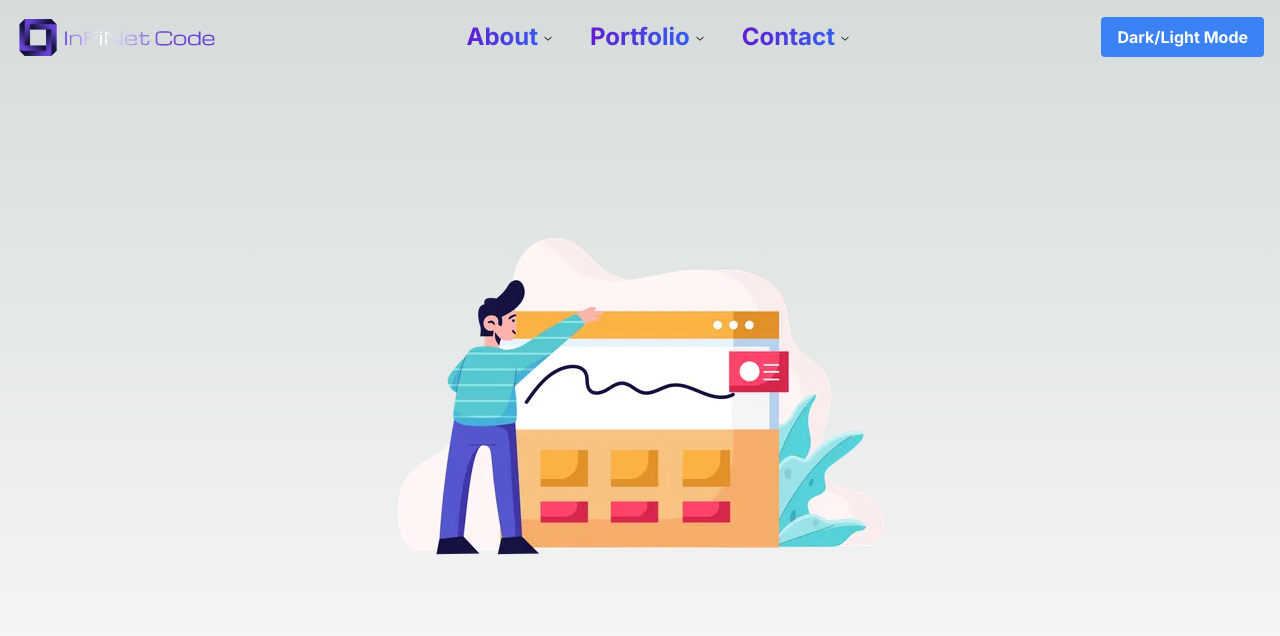
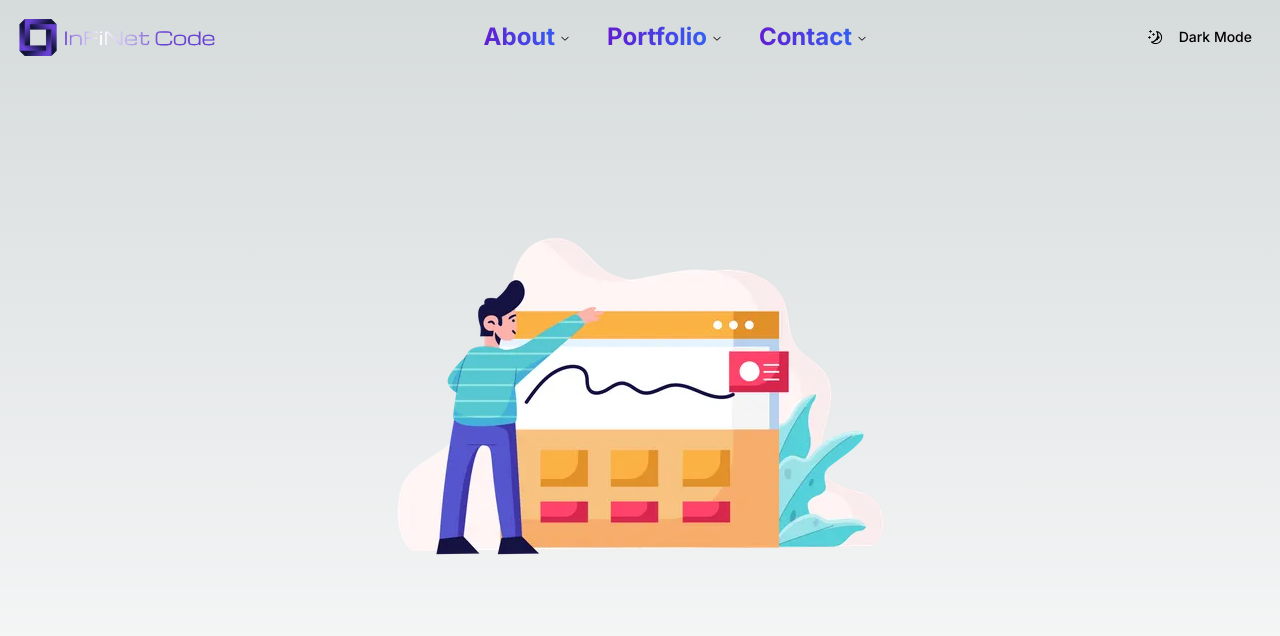
Before and after one commit to InFiNet-Code-AB/Website, a Next.js app: page / in a window 1280 px wide. Shown: the top 636 px of the page. Built offline with nearby package versions, Linux system fonts and the light colour scheme.

Commit message:
nemanja/ fixed navigation and dark light mode

```diff
--- a/package.json
+++ b/package.json
@@ -11,8 +11,10 @@
   "dependencies": {
     "@radix-ui/react-icons": "^1.3.0",
     "@radix-ui/react-navigation-menu": "^1.1.4",
+    "@radix-ui/react-toggle": "^1.0.3",
     "class-variance-authority": "^0.7.0",
     "next": "14.1.0",
+    "next-themes": "^0.2.1",
     "react": "^18",
     "react-dom": "^18",
     "tailwind-merge": "^2.2.1"
--- a/src/app/layout.tsx
+++ b/src/app/layout.tsx
@@ -1,6 +1,7 @@
 import type { Metadata } from "next";
 import { Inter } from "next/font/google";
 import "./globals.css";
+import { Providers } from "./providers";
 
 const inter = Inter({ subsets: ["latin"] });
 
@@ -15,8 +16,10 @@ export default function RootLayout({
   children: React.ReactNode;
 }>) {
   return (
-    <html lang="en">
-      <body className={inter.className}>{children}</body>
+    <html lang="en" suppressContentEditableWarning>
+      <body className={inter.className}>
+        <Providers>{children}</Providers>
+      </body>
     </html>
   );
 }
--- a/src/app/page.tsx
+++ b/src/app/page.tsx
@@ -8,7 +8,6 @@ export default function Home() {
       <div className="flex justify-center items-center">
         <div className="flex min-h-screen flex-col items-center justify-between p-24">
           <div className="relative flex flex-col items-center justify-center">
-            {/* Image */}
             <Image
               className="dark:drop-shadow-[0_0_0.3rem_#ffffff70] dark:invert w-full h-full"
               src="/underconstruction.webp"
--- /dev/null
+++ b/src/app/providers.tsx
@@ -0,0 +1,11 @@
+"use client";
+
+import { ThemeProvider } from "next-themes";
+
+export function Providers({ children }: { children: React.ReactNode }) {
+  return (
+    <ThemeProvider attribute="class" defaultTheme="system" enableSystem>
+      {children}
+    </ThemeProvider>
+  );
+}
--- a/src/components/Navigation/Navigation.tsx
+++ b/src/components/Navigation/Navigation.tsx
@@ -1,8 +1,10 @@
 "use client";
+
 import Image from "next/image";
 
 import React from "react";
 import { NavigationMenuItems } from "./NavigationItems";
+import { DarkMode } from "./ToggleDarkMode";
 
 export const NavigationMenu = () => {
   return (
@@ -18,9 +20,7 @@ export const NavigationMenu = () => {
       </div>
       <NavigationMenuItems />
       <div>
-        <button className="bg-blue-500 hover:bg-blue-700 text-white font-bold py-2 px-4 rounded">
-          Dark/Light Mode
-        </button>
+        <DarkMode />
       </div>
     </div>
   );
--- /dev/null
+++ b/src/components/Navigation/ToggleDarkMode.tsx
@@ -0,0 +1,27 @@
+"use client";
+
+import { MoonIcon, SunIcon } from "@radix-ui/react-icons";
+import { Toggle } from "../shadcn/Toggle";
+import { useTheme } from "next-themes";
+
+export const DarkMode = () => {
+  const { theme, setTheme } = useTheme();
+  return (
+    <Toggle
+      aria-label="Toggle italic"
+      onClick={() => setTheme(theme === "dark" ? "light" : "dark")}
+    >
+      {theme === "dark" ? (
+        <>
+          <SunIcon />
+          <p className="pl-4">Light Mode</p>
+        </>
+      ) : (
+        <>
+          <MoonIcon />
+          <p className="pl-4">Dark Mode</p>
+        </>
+      )}
+    </Toggle>
+  );
+};
--- a/src/components/shadcn/NavigationMenu.tsx
+++ b/src/components/shadcn/NavigationMenu.tsx
@@ -1,3 +1,5 @@
+"use client";
+
 import * as React from "react";
 import { ChevronDownIcon } from "@radix-ui/react-icons";
 import * as NavigationMenuPrimitive from "@radix-ui/react-navigation-menu";
--- /dev/null
+++ b/src/components/shadcn/Toggle.tsx
@@ -0,0 +1,45 @@
+"use client";
+
+import * as React from "react";
+import * as TogglePrimitive from "@radix-ui/react-toggle";
+import { cva, type VariantProps } from "class-variance-authority";
+
+import { cn } from "@/app/helpers/utils";
+
+const toggleVariants = cva(
+  "inline-flex items-center justify-center rounded-md text-sm font-medium transition-colors hover:bg-muted hover:text-muted-foreground focus-visible:outline-none focus-visible:ring-1 focus-visible:ring-ring disabled:pointer-events-none disabled:opacity-50 data-[state=on]:bg-accent data-[state=on]:text-accent-foreground",
+  {
+    variants: {
+      variant: {
+        default: "bg-transparent",
+        outline:
+          "border border-input bg-transparent shadow-sm hover:bg-accent hover:text-accent-foreground",
+      },
+      size: {
+        default: "h-9 px-3",
+        sm: "h-8 px-2",
+        lg: "h-10 px-3",
+      },
+    },
+    defaultVariants: {
+      variant: "default",
+      size: "default",
+    },
+  }
+);
+
+const Toggle = React.forwardRef<
+  React.ElementRef<typeof TogglePrimitive.Root>,
+  React.ComponentPropsWithoutRef<typeof TogglePrimitive.Root> &
+    VariantProps<typeof toggleVariants>
+>(({ className, variant, size, ...props }, ref) => (
+  <TogglePrimitive.Root
+    ref={ref}
+    className={cn(toggleVariants({ variant, size, className }))}
+    {...props}
+  />
+));
+
+Toggle.displayName = TogglePrimitive.Root.displayName;
+
+export { Toggle, toggleVariants };
--- a/tailwind.config.ts
+++ b/tailwind.config.ts
@@ -16,5 +16,6 @@ const config: Config = {
     },
   },
   plugins: [],
+  darkMode: "class",
 };
 export default config;
```
Also changed, not shown: 1 other file (tests, documents, lock files or other folders).
